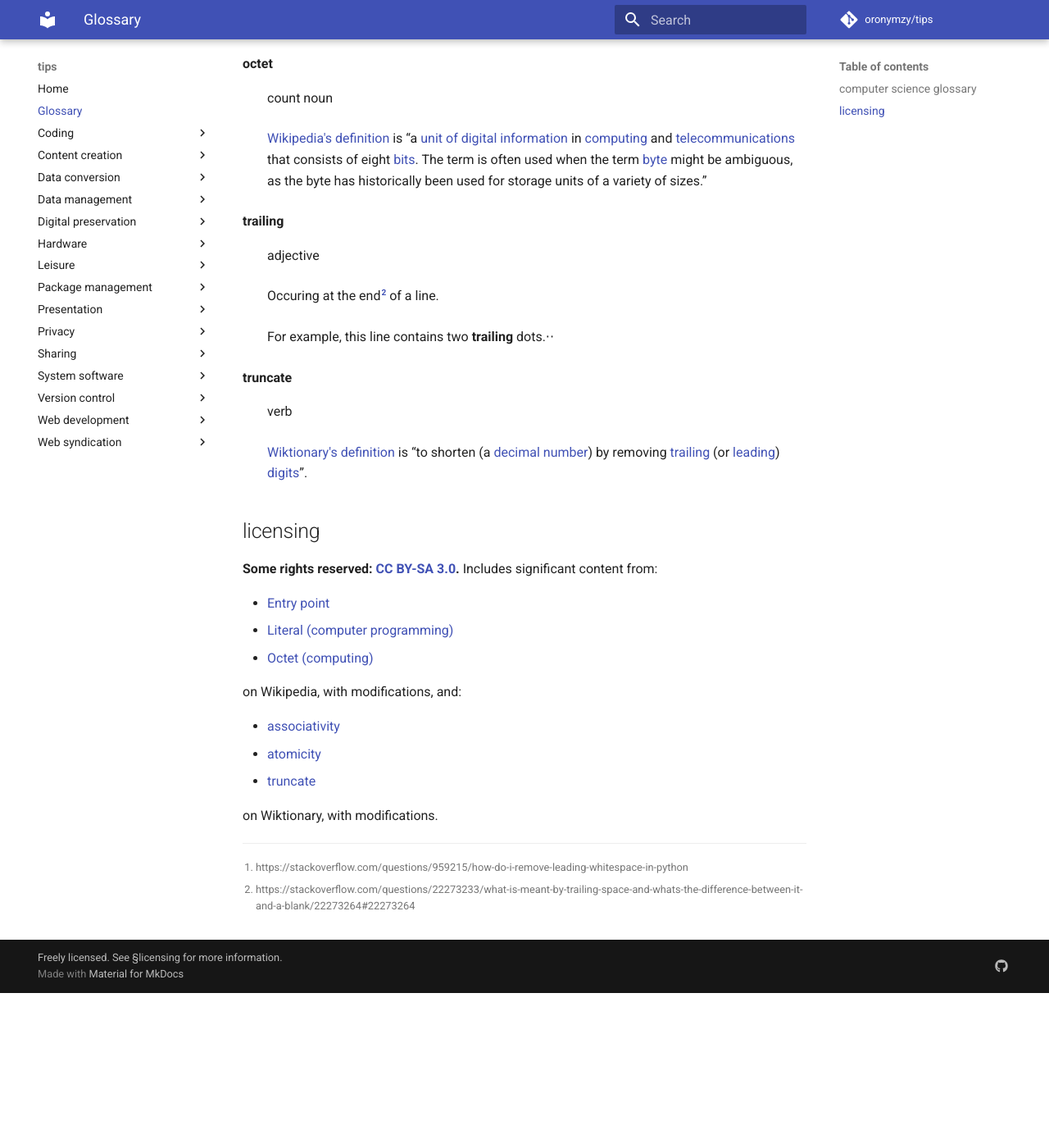
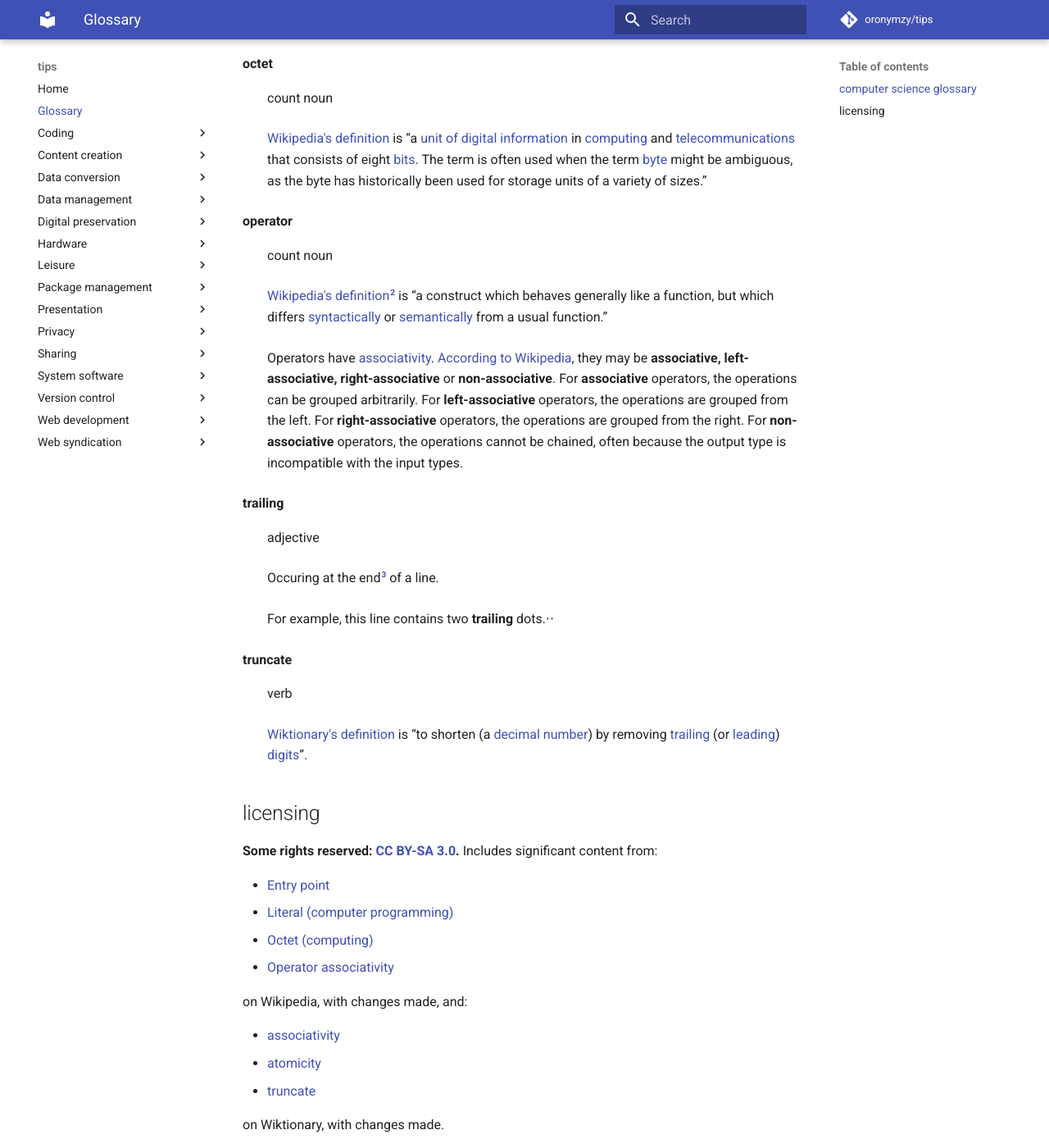
Before and after one commit to oronymzy/tips, an MkDocs documentation site: the page built from docs/glossry.md, in a window 1280 px wide and 1400 px high, scrolled down 1162 px. Shown: the whole window at 82% size. Built offline with MkDocs 1.6.1 and Material for MkDocs 9.7.7, drawn with Linux system fonts in a browser that asks for light colours; comment, search, counter and statistics services are not loaded; before the commit the page ends 2373 px from its top, so only the background shows below that; some of the changed text lies outside the part shown.

Commit message:
Add concept, add footnote, change some things
Add 'operator' concept.
Add footnote indicating changes made to quoted text.
Change 'modifications' to 'changes made'.
Change hyperlink.
Create automatic hyperlinks.

```diff
--- a/docs/glossry.md
+++ b/docs/glossry.md
@@ -5,7 +5,7 @@ These are concepts I find especially confusing, ambiguous, or difficult to remem
 
 **associativity** {: #associativitydef }
 : mass noun
-: [Wiktionary's definition](https://en.wiktionary.org/wiki/associativity) is “the property of an [operator](https://en.wiktionary.org/wiki/operator) which determines how it is grouped with operators of the same [precedence](https://en.wiktionary.org/wiki/precedence) in the absence of parentheses”.
+: [Wiktionary's definition](https://en.wiktionary.org/wiki/associativity) is “the property of an [operator](#operatordef) which determines how it is grouped with operators of the same [precedence](https://en.wiktionary.org/wiki/precedence) in the absence of parentheses”.
 : Morphological derivative of *associative*.
 
 **atomicity** {: #atomicitydef }
@@ -29,6 +29,11 @@ These are concepts I find especially confusing, ambiguous, or difficult to remem
 : count noun
 : [Wikipedia's definition](https://en.wikipedia.org/wiki/Octet_(computing)) is “a [unit of digital information](https://en.wikipedia.org/wiki/Units_of_information) in [computing](https://en.wikipedia.org/wiki/Computing) and [telecommunications](https://en.wikipedia.org/wiki/Telecommunications) that consists of eight [bits](https://en.wikipedia.org/wiki/Bit). The term is often used when the term [byte](https://en.wikipedia.org/wiki/Byte) might be ambiguous, as the byte has historically been used for storage units of a variety of sizes.”
 
+**operator** {: #operatordef }
+: count noun
+: [Wikipedia's definition](https://en.wikipedia.org/wiki/Operator_(computer_programming))[^operatordef-note1] is “a construct which behaves generally like a function, but which differs [syntactically](https://en.wikipedia.org/wiki/Syntax_(programming_languages)) or [semantically](https://en.wikipedia.org/wiki/Semantics_(computer_science)) from a usual function.”
+: Operators have [associativity](#associativitydef). [According to Wikipedia](https://en.wikipedia.org/wiki/Operator_associativity), they may be **associative, left-associative, right-associative** or **non-associative**. For **associative** operators, the operations can be grouped arbitrarily. For **left-associative** operators, the operations are grouped from the left. For **right-associative** operators, the operations are grouped from the right. For **non-associative** operators, the operations cannot be chained, often because the output type is incompatible with the input types.
+
 **trailing** {: #trailingdef }
 : adjective
 : Occuring at the end[^trailingdef] of a line.
@@ -44,14 +49,16 @@ These are concepts I find especially confusing, ambiguous, or difficult to remem
 - [Entry point](https://en.wikipedia.org/w/index.php?title=Entry_point&oldid=871836841)
 - [Literal (computer programming)](https://en.wikipedia.org/w/index.php?title=Literal_(computer_programming)&oldid=849448036)
 - [Octet (computing)](https://en.wikipedia.org/w/index.php?title=Octet_(computing)&oldid=852309529)
+- [Operator associativity](https://en.wikipedia.org/w/index.php?title=Operator_associativity&oldid=876220651)
 
-on Wikipedia, with modifications, and:
+on Wikipedia, with changes made, and:
 
 - [associativity](https://en.wiktionary.org/w/index.php?title=associativity&oldid=49893698)
 - [atomicity](https://en.wiktionary.org/w/index.php?title=atomicity&oldid=50343477)
 - [truncate](https://en.wiktionary.org/w/index.php?title=truncate&oldid=51196049)
 
-on Wiktionary, with modifications.
+on Wiktionary, with changes made.
 
-[^leadingdef]: https://stackoverflow.com/questions/959215/how-do-i-remove-leading-whitespace-in-python
-[^trailingdef]: https://stackoverflow.com/questions/22273233/what-is-meant-by-trailing-space-and-whats-the-difference-between-it-and-a-blank/22273264#22273264
+[^leadingdef]: <https://stackoverflow.com/questions/959215/how-do-i-remove-leading-whitespace-in-python>
+[^operatordef-note1]: The grammatical number has been modified (plural to singular).
+[^trailingdef]: <https://stackoverflow.com/questions/22273233/what-is-meant-by-trailing-space-and-whats-the-difference-between-it-and-a-blank/22273264#22273264>
```
